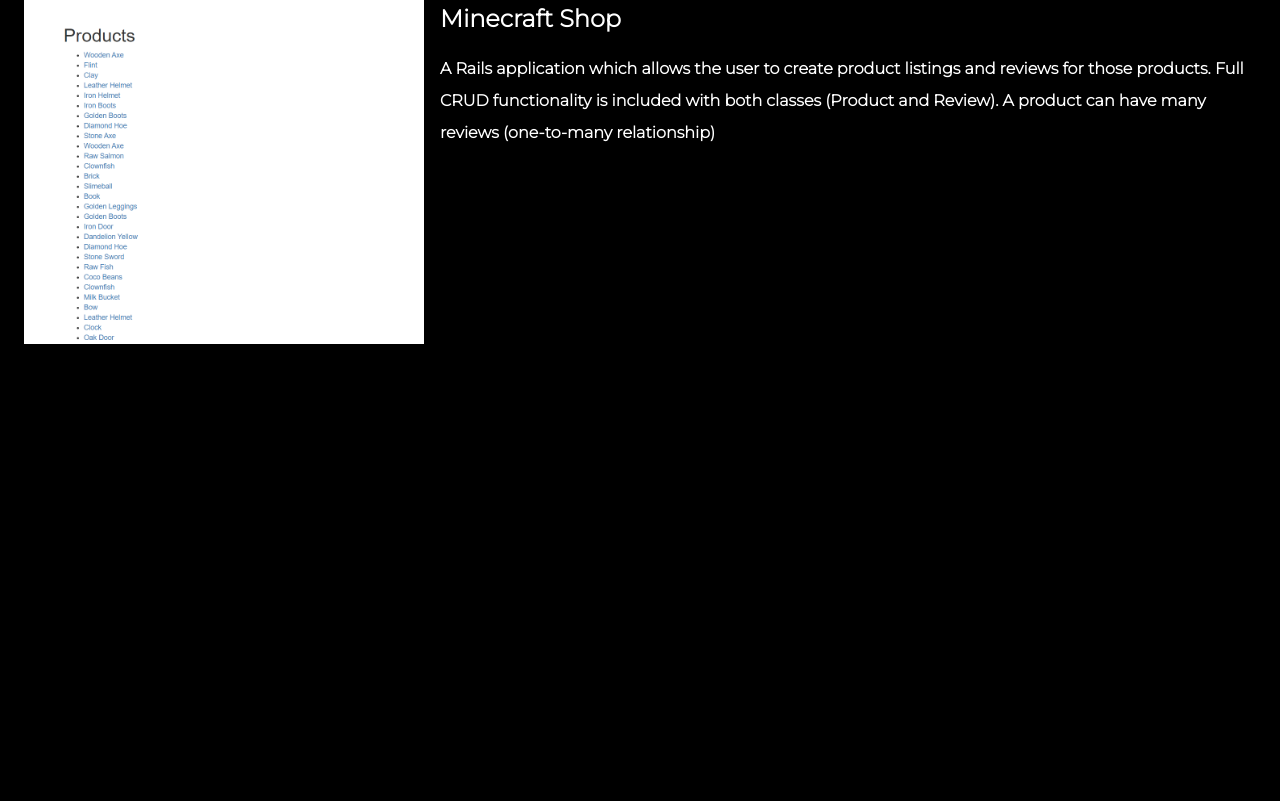
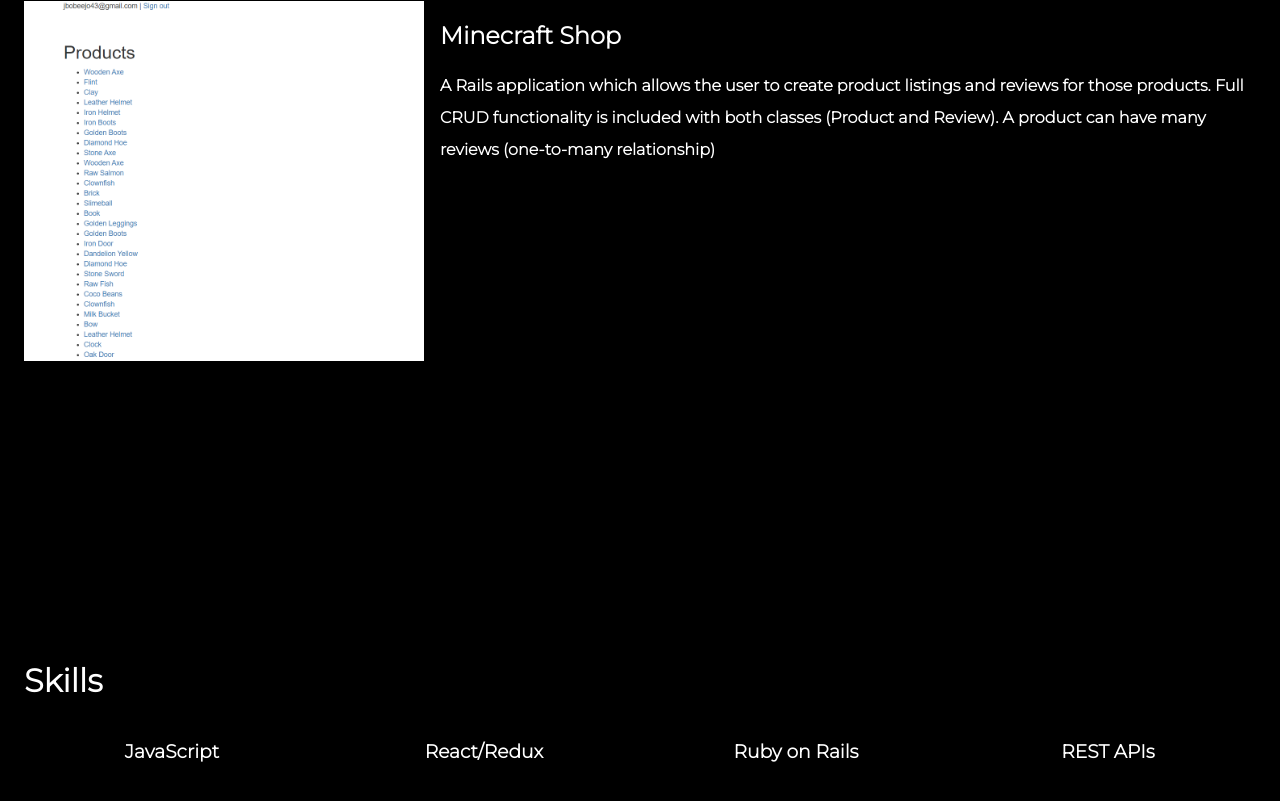
Before and after one commit to Joebenitus/landing-page-react, a React (Create React App) app: page / in a window 1280 px wide. Shown: the part 1763-2564 px from the top of the page. Before the commit the page ends 2115 px from the top, so only its background shows below. Built offline with nearby package versions, Linux system fonts and the light colour scheme.

Commit message:
begin work on skills page

```diff
--- a/src/components/App.js
+++ b/src/components/App.js
@@ -1,5 +1,5 @@
 import React from 'react';
-import Main from './Main';
+import Skills from './Skills';
 import Navbar from './Navbar';
 import HeyThere from './HeyThere';
 import Projects from './Projects';
@@ -12,6 +12,7 @@
       <hr/>
       <HeyThere/>
       <Projects/>
+      <Skills/>
     </>
   );
 }
--- a/src/components/HeyThere.js
+++ b/src/components/HeyThere.js
@@ -8,7 +8,9 @@
 
 const useStyles = makeStyles(() => ({
   root: {
-    height: '100vh'
+    height: '100vh',
+    marginTop: '30px',
+    marginBottom: '30px'
   },
   bg: {
     backgroundImage: `url(${portrait})`,
--- a/src/components/Projects.js
+++ b/src/components/Projects.js
@@ -8,6 +8,9 @@
 
 
 const useStyles = makeStyles(() => ({
+  root: {
+    marginBottom: '300px'
+  },
   hellabyteImg: {
     backgroundImage: `url(${hellabyteImg})`,
     backgroundSize: 'cover',
@@ -40,7 +43,7 @@
   const classes = useStyles()
 
   return (
-    <Container>
+    <Container className={classes.root}>
     <h1>Projects</h1>
       <Grid container spacing={2}>
         <Grid item xs={12} sm={4}>
--- /dev/null
+++ b/src/components/Skills.js
@@ -0,0 +1,41 @@
+import React from 'react';
+import Container from '@material-ui/core/Container';
+import Grid from '@material-ui/core/Grid';
+import { makeStyles } from '@material-ui/core/styles';
+
+const useStyles = makeStyles(() => ({
+  root: {
+    marginTop: '300px',
+    marginBottom: '300px'
+  },
+  skills: {
+    textAlign: 'center'
+  }
+}))
+
+const Skills = () => {
+
+  const classes = useStyles()
+
+  return (
+    <Container className={classes.root}>
+    <h1>Skills</h1>
+      <Grid container justify='center' alignItems='center' spacing={2}>
+        <Grid className={classes.skills} item xs={12} sm={3}>
+          <h3>JavaScript</h3>
+        </Grid>
+        <Grid className={classes.skills} item xs={12} sm={3}>
+          <h3>React/Redux</h3>
+        </Grid>
+        <Grid className={classes.skills} item xs={12} sm={3}>
+          <h3>Ruby on Rails</h3>
+        </Grid>
+        <Grid className={classes.skills} item xs={12} sm={3}>
+          <h3>REST APIs</h3>
+        </Grid>
+      </Grid>
+    </Container>
+  )
+}
+
+export default Skills;
```
Also changed, not shown: src/components/Main.js (deleted, +0 -38 lines), 1 other file (tests, documents, lock files or other folders).
